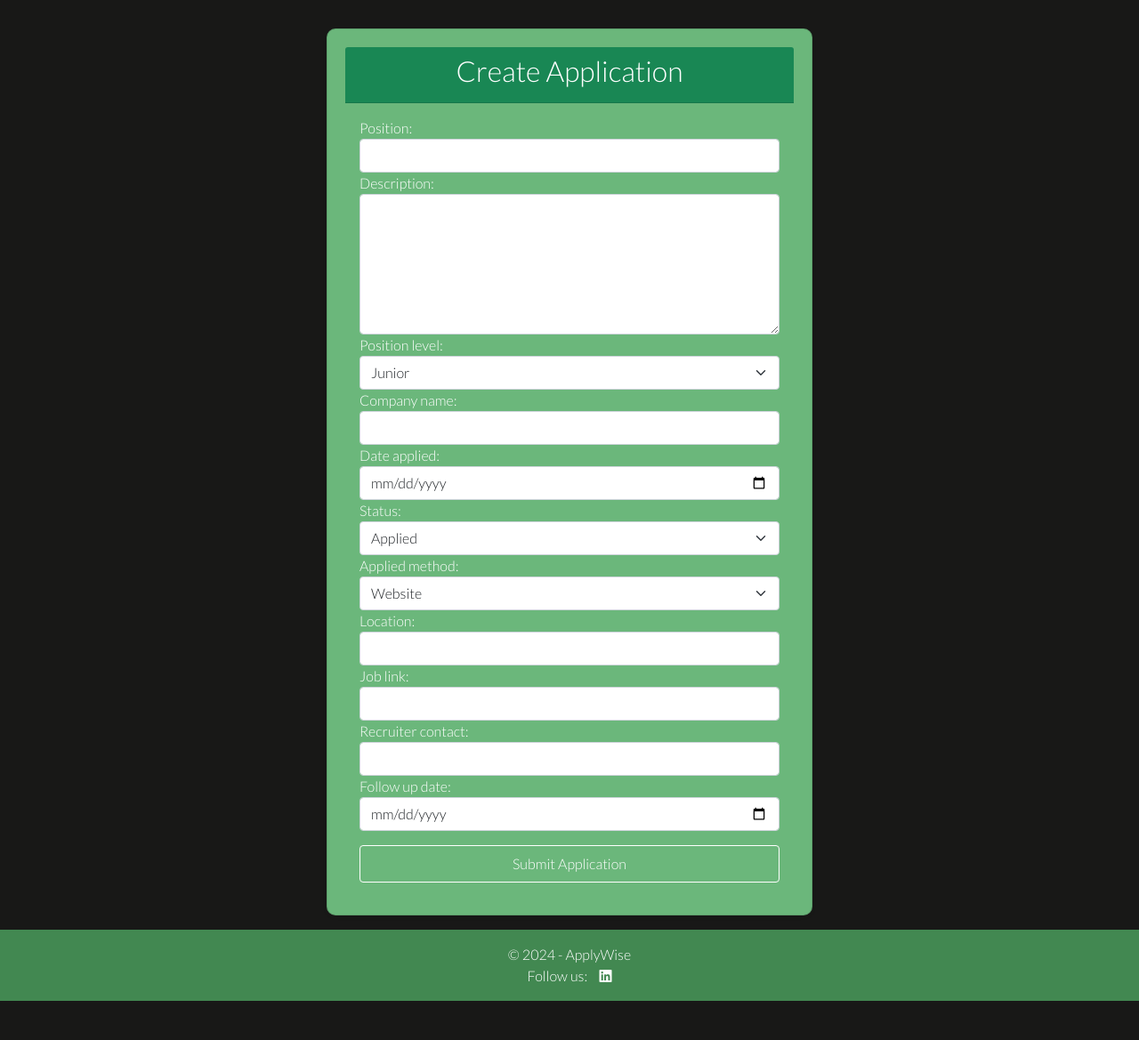
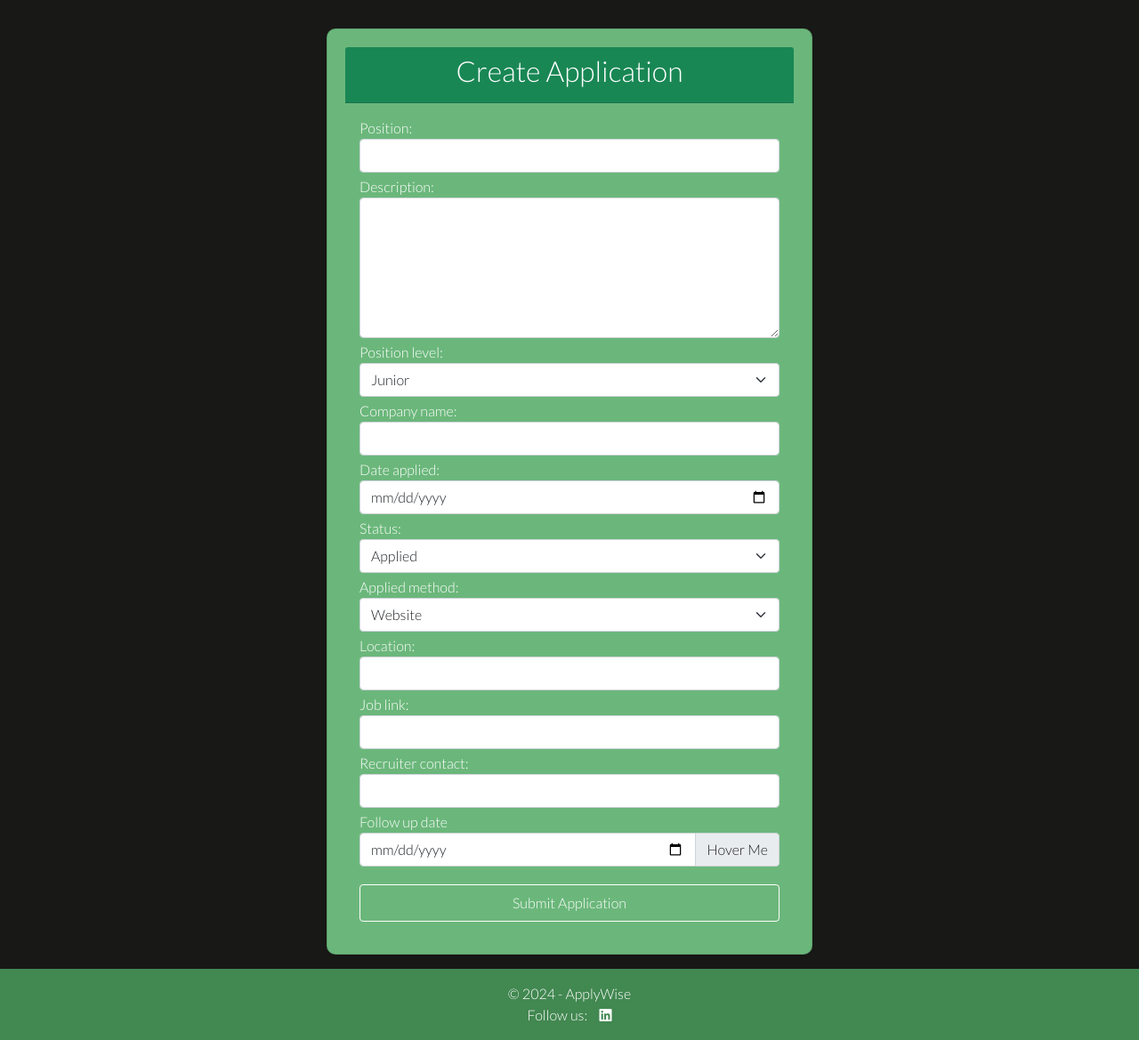
Before and after one commit to ci-mustafa/applywise, a Django app: page /create_application in a window 1280 px wide. Shown: the part 135-1304 px from the top of the page at 89% size. Before the commit the page ends 1260 px from the top, so only its background shows below. Run offline with Django 5.2, Linux system fonts and the light colour scheme; the visitor is signed in with stand-in values (Sample User, id 1); some web fonts are replaced.

Commit message:
feat: add a tooltip icon for follow_up_date field of app creation form

```diff
--- a/applyhub/forms.py
+++ b/applyhub/forms.py
@@ -23,5 +23,8 @@ class CreateAppForm(forms.ModelForm):
             'location': forms.TextInput(attrs={'class': 'form-control'}),
             'job_link': forms.URLInput(attrs={'class': 'form-control'}),
             'recruiter_contact': forms.TextInput(attrs={'class': 'form-control'}),
-            'follow_up_date': forms.DateInput(attrs={'class': 'form-control', 'type': 'date'}),
+            'follow_up_date': forms.DateInput(attrs={
+                'class': 'form-control',
+                'type': 'date',
+                'aria-describedby': 'followUpHelp'}),
         }
--- a/applyhub/templates/create_app.html
+++ b/applyhub/templates/create_app.html
@@ -3,7 +3,7 @@
 {% block content %}
 <div class="container mt-5">
     <div class="row justify-content-center">
-        <div class="col-md-8 col-lg-6">  <!-- Restricts width on larger screens -->
+        <div class="col-md-8 col-lg-6"> <!-- Restricts width on larger screens -->
             <div class="card shadow-sm">
                 <div class="card-header bg-success text-white text-center">
                     <h2>Create Application</h2>
@@ -12,17 +12,37 @@
                     <form method="POST" action="{% url 'create-application' %}">
                         {% csrf_token %}
 
-                        {{ application_form.as_p }} <!-- Renders the form fields -->
+                        <!-- Render all fields except Follow-Up Date -->
+                        {% for field in application_form %}
+                        {% if field.name != "follow_up_date" %}
+                        <div class="mb-1">
+                            {{ field.label_tag }}
+                            {{ field }}
+                        </div>
+                        {% endif %}
+                        {% endfor %}
+
+                        <!-- Render Follow-Up Date with Tooltip -->
+                        <div class="mb-1">
+                            <label for="id_follow_up_date">{{ application_form.follow_up_date.label }}</label>
+                            <div class="input-group">
+                                {{ application_form.follow_up_date }}
+                                <span class="input-group-text" data-bs-toggle="tooltip"
+                                    title="Set a follow-up date to remind yourself to check back on the application status.">
+                                    <i class="bi bi-info-circle"></i>Hover Me
+                                </span>
+                            </div>
+                        </div>
 
                         <button type="submit" class="btn btn-custom w-100 mt-3">Submit Application</button>
                     </form>
 
                     {% if messages %}
-                        <ul class="mt-3">
-                            {% for message in messages %}
-                                <li class="text-success">{{ message }}</li>
-                            {% endfor %}
-                        </ul>
+                    <ul class="mt-3">
+                        {% for message in messages %}
+                        <li class="text-success">{{ message }}</li>
+                        {% endfor %}
+                    </ul>
                     {% endif %}
                 </div>
             </div>
```
